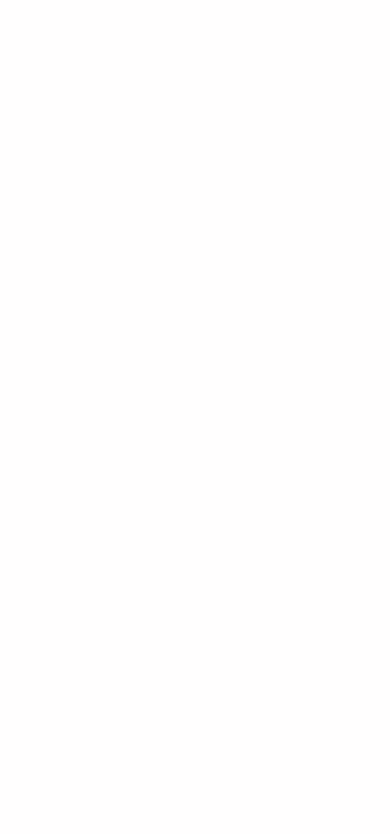
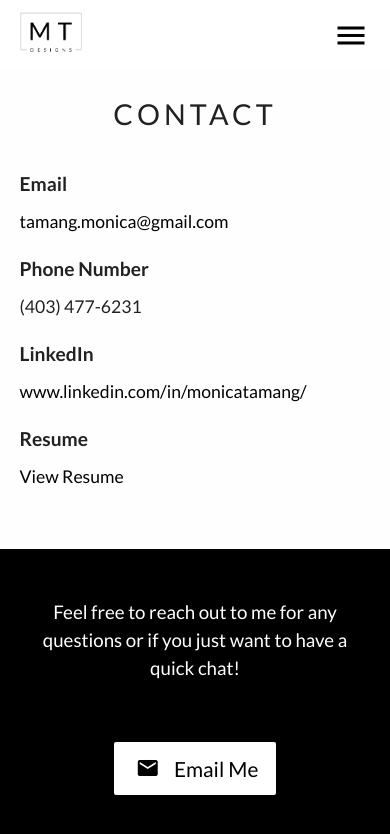
Before and after one commit to monicatamang/portfolio, a Vue app: page /#/Contact in a window 390 px wide. Shown: the top 834 px of the page. Built offline with nearby package versions, Linux system fonts and the light colour scheme.

Commit message:
Styled the Contact page for mobile sizes, added a page footer to every page except the Home page

```diff
--- /dev/null
+++ b/src/components/PageFooter.vue
@@ -0,0 +1,63 @@
+<template>
+    <article>
+        <div id="linksContainer">
+            <a href="mailto:tamang.monica@gmail.com"><v-icon color="white">mdi-email</v-icon></a>
+            <a href="https://github.com/monicatamang/"><v-icon color="white">mdi-github</v-icon></a>
+            <a href="https://www.linkedin.com/in/monicatamang/"><v-icon color="white">mdi-linkedin</v-icon></a>
+        </div>
+        <p><v-icon color="white" id="copyrightIcon">mdi-copyright</v-icon> 2021 Monica Tamang. All Rights Reserved.</p>
+    </article>
+</template>
+
+<script>
+    export default {
+        name: "page-footer"
+    }
+</script>
+
+<style scoped>
+    article {
+        display: grid;
+        place-items: center;
+        background: black;
+        width: 100%;
+        height: 100%;
+        padding: 10% 5%;
+        row-gap: 30px;
+    }
+
+    #linksContainer {
+        display: grid;
+        place-items: center;
+        grid-template-columns: repeat(3, 1fr);
+        width: 100%;
+    }
+
+    a, p {
+        color: white;
+    }
+
+    a {
+        text-decoration: none;
+    }
+
+    p {
+        font-family: var(--primaryFont);
+        font-size: 0.8rem;
+        letter-spacing: 1px;
+        text-align: center;
+        font-weight: 300;
+    }
+
+    .v-application p {
+        margin-bottom: 0px;
+    }
+
+    .v-icon {
+        font-size: 2rem;
+    }
+
+    #copyrightIcon {
+        font-size: 1rem;
+    }
+</style>
--- a/src/views/About.vue
+++ b/src/views/About.vue
@@ -1,23 +1,26 @@
 <template>
     <section>
         <mobile-nav-bar :isHomePage="false"></mobile-nav-bar>
-        <article>
+        <article id="aboutSection">
             <h1>About</h1>
             <p>My name is Monica Tamang and I’m a Full-Stack Developement graduate from InnoTech College. Prior to attending InnoTech, I had graduated from the University of Calgary in 2020 with a bachelor’s degree in Chemical Engineering and earned my Engineer-in-Training (EIT) and Environmental Professional-in-Training (EPt) designation.</p>
             <p>I initially enrolled in the accelerated Full-Stack Development Diploma Program to upskill and further expand my career path. However, as I’ve built more projects over time, I’ve not only developed strengths markup languages and object-oriented programming, but also found myself to enjoy building innovative websites that people can interact with and being able to project the client’s vision onto a blank “canvas” that I can draw on using numbers and variables.</p>
             <p>After seeing myself evolve from an individual with no prior experience in web development to someone who has gained valuable hands-on experience in front-end and back-end development within a short period of time, I aspire to have a career where I’m continuously building impactful websites that creates positive user experiences and optimizes business growth through design, creativity and innovation.</p>
         </article>
+        <page-footer></page-footer>
     </section>
 </template>
 
 <script>
     import MobileNavBar from "../components/MobileNavBar.vue";
+    import PageFooter from "../components/PageFooter.vue";
 
     export default {
         name: "About",
 
         components: {
             MobileNavBar,
+            PageFooter
         }
     }
 </script>
@@ -29,7 +32,7 @@
         place-items: center;
     }
 
-    article {
+    #aboutSection {
         display: grid;
         place-items: center;
         margin: 11vh 0vw 1vh 0vw;
--- a/src/views/Contact.vue
+++ b/src/views/Contact.vue
@@ -1,15 +1,127 @@
 <template>
     <section>
-
+        <mobile-nav-bar :isHomePage="false"></mobile-nav-bar>
+        <h1>Contact</h1>
+        <article>
+            <div>
+                <h2>Email</h2>
+                <a href="mailto:tamang.monica@gmail.com">tamang.monica@gmail.com</a>
+            </div>
+            <div>
+                <h2>Phone Number</h2>
+                <p>(403) 477-6231</p>
+            </div>
+            <div>
+                <h2>LinkedIn</h2>
+                <a target="_blank" href="https://www.linkedin.com/in/monicatamang/">www.linkedin.com/in/monicatamang/</a>
+            </div>
+            <div>
+                <h2>Resume</h2>
+                <a href="https://drive.google.com/file/d/1lHhJbNFCjgE1QXYolNGi5cu0FvtEwzI8/view?usp=sharing">View Resume</a>
+            </div>
+        </article>
+        <div id="quoteRequestContainer">
+            <h3>Feel free to reach out to me for any questions or if you just want to have a quick chat!</h3>
+            <a target="_blank" href="mailto:tamang.monica@gmail.com">
+                <button><v-icon color="black">mdi-email</v-icon>Email Me</button>
+            </a>
+        </div>
     </section>
 </template>
 
 <script>
+    import MobileNavBar from "../components/MobileNavBar.vue";
+
     export default {
-        name: "Contact"
+        name: "Contact",
+
+        components: {
+            MobileNavBar,
+        }
     }
 </script>
 
 <style scoped>
+    article {
+        display: grid;
+        align-items: center;
+        row-gap: 20px;
+        padding: 0% 5%;
+        margin-bottom: 5vh;
+    }
 
+    article div {
+        display: grid;
+        align-items: center;
+        row-gap: 10px;
+    }
+
+    h1 {
+        margin: 11vh 0vw 4vh 0vw;
+        font-family: var(--primaryFont);
+        text-transform: uppercase;
+        text-align: center;
+        font-weight: 400;
+        letter-spacing: 4px;
+        font-size: 1.8rem;
+    }
+
+    h2 {
+        font-family: var(--primaryFont);
+        font-weight: 700;
+        font-size: 1.2rem;
+    }
+
+    h3 {
+        font-family: var(--primaryFont);
+        font-weight: 400;
+    }
+
+    .v-application p {
+        margin-bottom: 0px;
+    }
+
+    a, p {
+        font-size: 1.1rem;
+        font-family: var(--primaryFont);
+    }
+
+    a {
+        text-decoration: none;
+    }
+
+    .v-application a {
+        color: black;
+    }
+
+    #quoteRequestContainer {
+        display: grid;
+        place-items: center;
+        position: fixed;
+        bottom: 0%;
+        color: white;
+        background: black;
+        text-align: center;
+        min-height: 35vh;
+        padding: 5%;
+    }
+
+    #quoteRequestContainer > a {
+        background: white;
+        color: black;
+        padding: 3% 5%;
+        border-radius: 2px;
+        font-size: 1.3rem;
+    }
+
+    button {
+        display: grid;
+        place-items: center;
+        grid-template-columns: 1fr 2fr;
+    }
+
+    .v-icon {
+        margin-left: -10px;
+        font-size: 1.8rem;
+    }
 </style>
--- a/src/views/Home.vue
+++ b/src/views/Home.vue
@@ -5,7 +5,7 @@
             <img src="../assets/logo.png" alt="">
             <article>
                 <h1>Monica Tamang</h1>
-                <h2>Junior Full-Stack Developer</h2>
+                <h2>Junior Full-Stack Web Developer</h2>
             </article>
             <div>
                 <v-btn large dark depressed @click="goToContactPage">Contact</v-btn>
--- a/src/views/Projects.vue
+++ b/src/views/Projects.vue
@@ -2,7 +2,7 @@
     <section>
         <mobile-nav-bar :isHomePage="false"></mobile-nav-bar>
         <h1 id="heading">Projects</h1>
-        <article v-for="project in projects" :key="project.id">
+        <article v-for="project in projects" :key="project.id" class="mainContainer">
             <div class="projectContainer">
                 <img :src="project.image" :alt="project.alt">
                 <div class="textContainer">
@@ -31,17 +31,20 @@
                 </div>
             </div>
         </article>
+        <page-footer></page-footer>
     </section>
 </template>
 
 <script>
     import MobileNavBar from "../components/MobileNavBar.vue";
+    import PageFooter from "../components/PageFooter.vue";
 
     export default {
         name: "Projects",
 
         components: {
-            MobileNavBar
+            MobileNavBar,
+            PageFooter
         },
 
         data() {
@@ -53,7 +56,7 @@
                         duration: "July 10, 2021 - July 21, 2021",
                         description: "An application used to help job seekers track and organize job applications, interviews, networking events and other relevant career opportunities.",
                         skills: "Vue.js, MariaDB, SQL, Flask",
-                        image: "img/jobCheckIphoneMockup.7343d89f.png",
+                        image: "/img/jobCheckIphoneMockup.7343d89f.png",
                         alt: "",
                         website: "https://jobcheck.ml",
                         frontendCode: "https://github.com/monicatamang/jobCheckFrontend.git",
@@ -126,7 +129,7 @@
 </script>
 
 <style scoped>
-    article, div {
+    .mainContainer, div {
         display: grid;
         place-items: center;
     }
--- a/src/views/Skills.vue
+++ b/src/views/Skills.vue
@@ -2,25 +2,26 @@
     <section>
         <mobile-nav-bar :isHomePage="false"></mobile-nav-bar>
         <h1>Skills</h1>
-        <article>
-            <div v-for="skill in skills" :key="skill.id" class="mainContainer">
-                <div class="skillContainer">
-                    <img :src="skill.icon" :alt="skill.alt">
-                    <p>{{ skill.language }}</p>
-                </div>
+        <article class="mainContainer">
+            <div v-for="skill in skills" :key="skill.id" class="skillContainer">
+                <img :src="skill.icon" :alt="skill.alt">
+                <p>{{ skill.language }}</p>
             </div>
         </article>
+        <page-footer></page-footer>
     </section>
 </template>
 
 <script>
     import MobileNavBar from "../components/MobileNavBar.vue";
+    import PageFooter from "../components/PageFooter.vue";
 
     export default {
         name: "Skills",
 
         components: {
-            MobileNavBar
+            MobileNavBar,
+            PageFooter
         },
 
         data() {
@@ -127,13 +128,13 @@
         font-size: 1.8rem;
     }
 
-    article, div {
+    .mainContainer, div {
         display: grid;
         place-items: center;
         height: 100%;
     }
 
-    article {
+    .mainContainer {
         grid-template-columns: repeat(auto-fit, minmax(50%, 1fr));
         padding: 0% 5%;
         row-gap: 15px;
```
